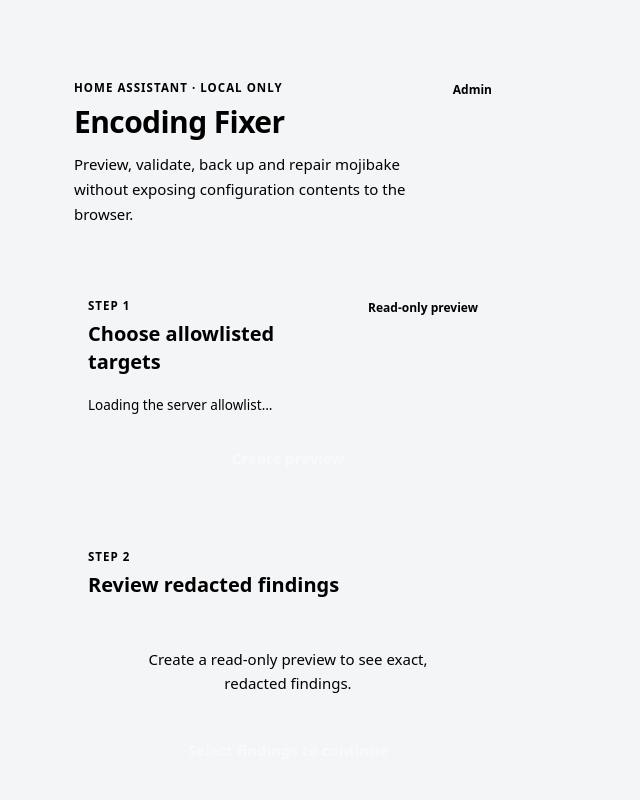
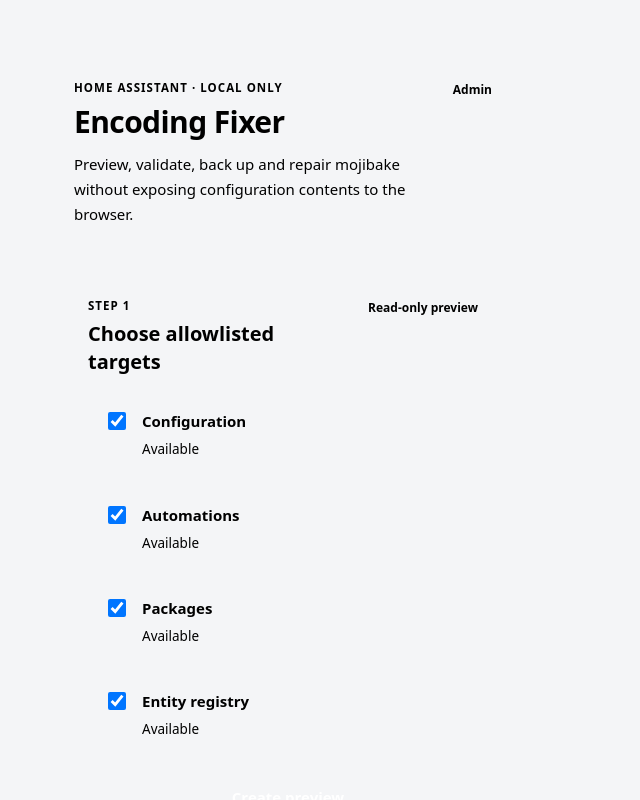
Before and after one commit to MacSiem/ha-encoding-fixer, a website: page docs/screenshots/_harness.html in a window 1280 px wide. Shown: the top 800 px of the page, without its empty margins (0-640 px from the left). Drawn offline with Linux system fonts and the light colour scheme.

Commit message:
Update Encoding Fixer screenshots for allowlisted workflow

```diff
--- a/docs/screenshots/_harness.html
+++ b/docs/screenshots/_harness.html
@@ -96,7 +96,12 @@
     connection: { subscribeEvents: () => Promise.resolve(() => {}) },
     callWS: async (msg) => {
       const t = String((msg && msg.type) || '');
-      if (t === 'ha_encoding_fixer/scan') return scanResult;
+      if (t === 'ha_encoding_fixer/targets') return { schema_version: 1, targets: [
+        { target_id: 'configuration', available: true },
+        { target_id: 'automations', available: true },
+        { target_id: 'packages', available: true },
+        { target_id: 'entity_registry', available: true },
+      ] };
       if (t === 'ha_encoding_fixer/list_backups') return { backups };
       if (t === 'ha_encoding_fixer/fix') {
         if (msg.dry_run === false) {
```
Also changed, not shown: README.md, docs/screenshots/card-scan-dark.png, docs/screenshots/card-scan-light.png.
